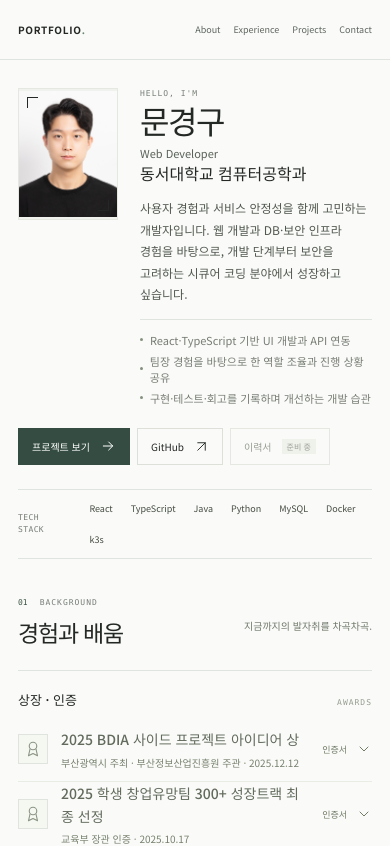
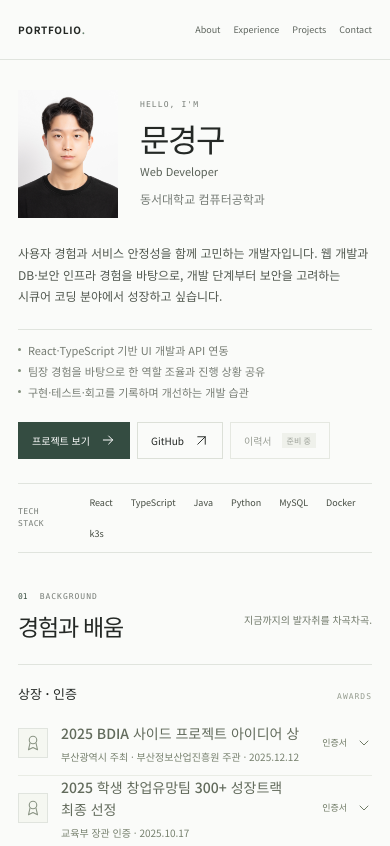
Before and after one commit to gyeonggumun/gyeonggu-portfolio, a React (Vite) app: page / in a window 390 px wide. Shown: the top 846 px of the page. Built offline with nearby package versions, Linux system fonts and the light colour scheme.

Commit message:
fix(profile) : 모바일 문장 흐름 개선과 사진 배경 장식 제거

```diff
--- a/src/styles.css
+++ b/src/styles.css
@@ -146,6 +146,18 @@ svg {
 .hero {
   padding-top: 48px;
 }
+.hero,
+.journey {
+  word-break: keep-all;
+  overflow-wrap: break-word;
+}
+.hero p,
+.hero li,
+.journey p,
+.journey li,
+.credential-copy h4 {
+  text-wrap: pretty;
+}
 .hero-main {
   display: grid;
   grid-template-columns: 212px 1fr;
@@ -155,30 +167,7 @@ svg {
 .portrait {
   height: 228px;
   position: relative;
-  background: #f0f2ed;
-  border: 1px solid #e5e8e1;
   overflow: hidden;
-}
-.portrait:before,
-.portrait:after {
-  content: "";
-  position: absolute;
-  width: 15px;
-  height: 15px;
-  border-color: #b6bdb3;
-  pointer-events: none;
-}
-.portrait:before {
-  left: 12px;
-  top: 12px;
-  border-left: 1px solid;
-  border-top: 1px solid;
-}
-.portrait:after {
-  right: 12px;
-  bottom: 12px;
-  border-right: 1px solid;
-  border-bottom: 1px solid;
 }
 .portrait > img {
   width: 100%;
@@ -209,8 +198,14 @@ svg {
   letter-spacing: 1.8px;
   color: #9aa195;
 }
-.hero-copy > .eyebrow {
+.hero-identity > .eyebrow {
   margin-bottom: 12px;
+}
+.profile-school {
+  margin-top: 10px;
+  font-size: 13px;
+  line-height: 1.6;
+  color: var(--muted);
 }
 .name-line {
   display: flex;
@@ -255,6 +250,7 @@ svg {
   height: 3px;
   border-radius: 50%;
   background: #84917e;
+  flex-shrink: 0;
 }
 .hero-bottom {
   display: flex;
@@ -418,6 +414,7 @@ svg {
 }
 .credential-copy {
   flex: 1;
+  min-width: 0;
 }
 .credential-copy h4 {
   font-size: 14px;
@@ -433,6 +430,7 @@ svg {
 }
 .credential-action {
   display: flex;
+  flex-shrink: 0;
   gap: 14px;
   align-items: center;
   font-size: 11px;
@@ -1209,23 +1207,21 @@ details[open] > summary .when-closed {
   .hero-main {
     grid-template-columns: 100px 1fr;
     gap: 22px;
-    align-items: start;
+    align-items: center;
+  }
+  .hero-copy {
+    display: contents;
+  }
+  .hero-copy > .introduction,
+  .hero-copy > .highlights {
+    grid-column: 1 / -1;
+    margin-top: 0;
+  }
+  .profile-school {
+    font-size: 12px;
   }
   .portrait {
     height: 132px;
-  }
-  .portrait:before,
-  .portrait:after {
-    width: 10px;
-    height: 10px;
-  }
-  .portrait:before {
-    left: 8px;
-    top: 8px;
-  }
-  .portrait:after {
-    right: 8px;
-    bottom: 8px;
   }
   .portrait-placeholder {
     gap: 8px;
@@ -1243,7 +1239,7 @@ details[open] > summary .when-closed {
     letter-spacing: 0.8px;
     bottom: 10px;
   }
-  .hero-copy > .eyebrow {
+  .hero-identity > .eyebrow {
     font-size: 8px;
     margin-bottom: 7px;
     letter-spacing: 1.1px;
```
